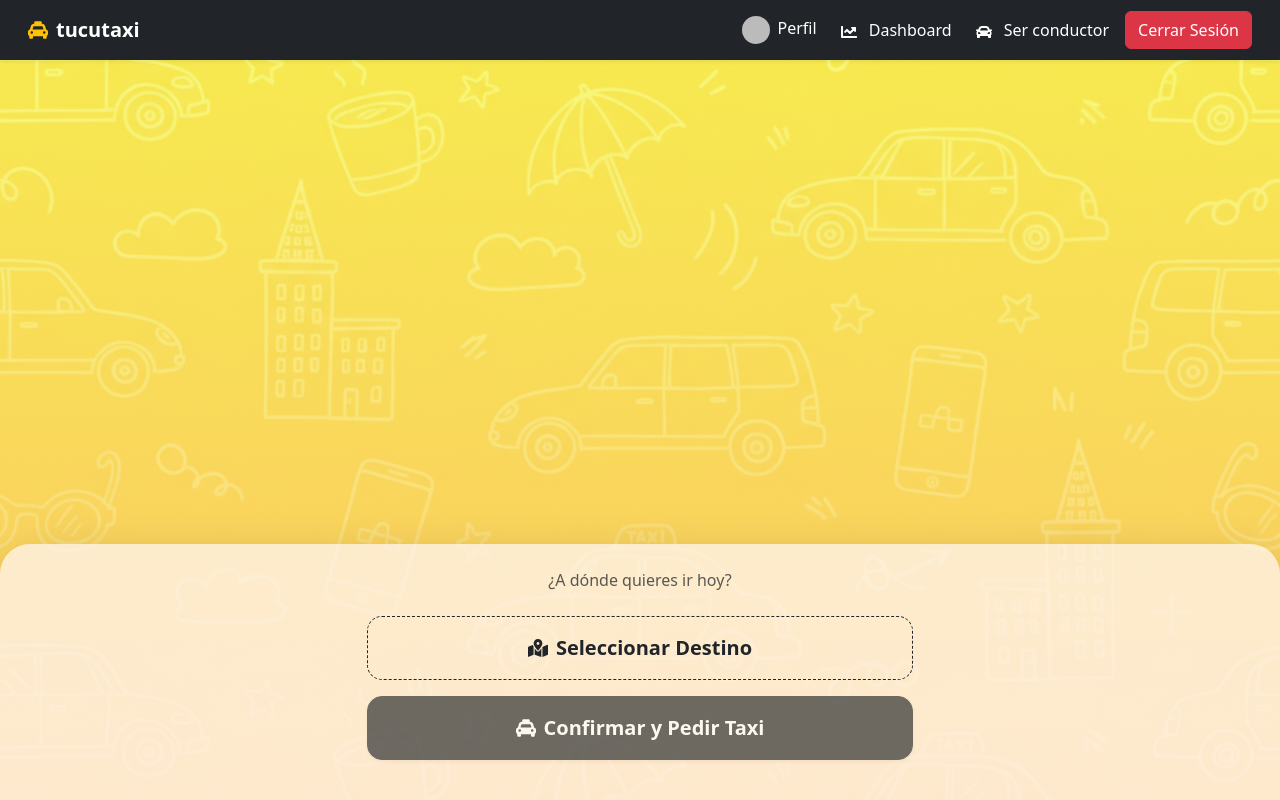
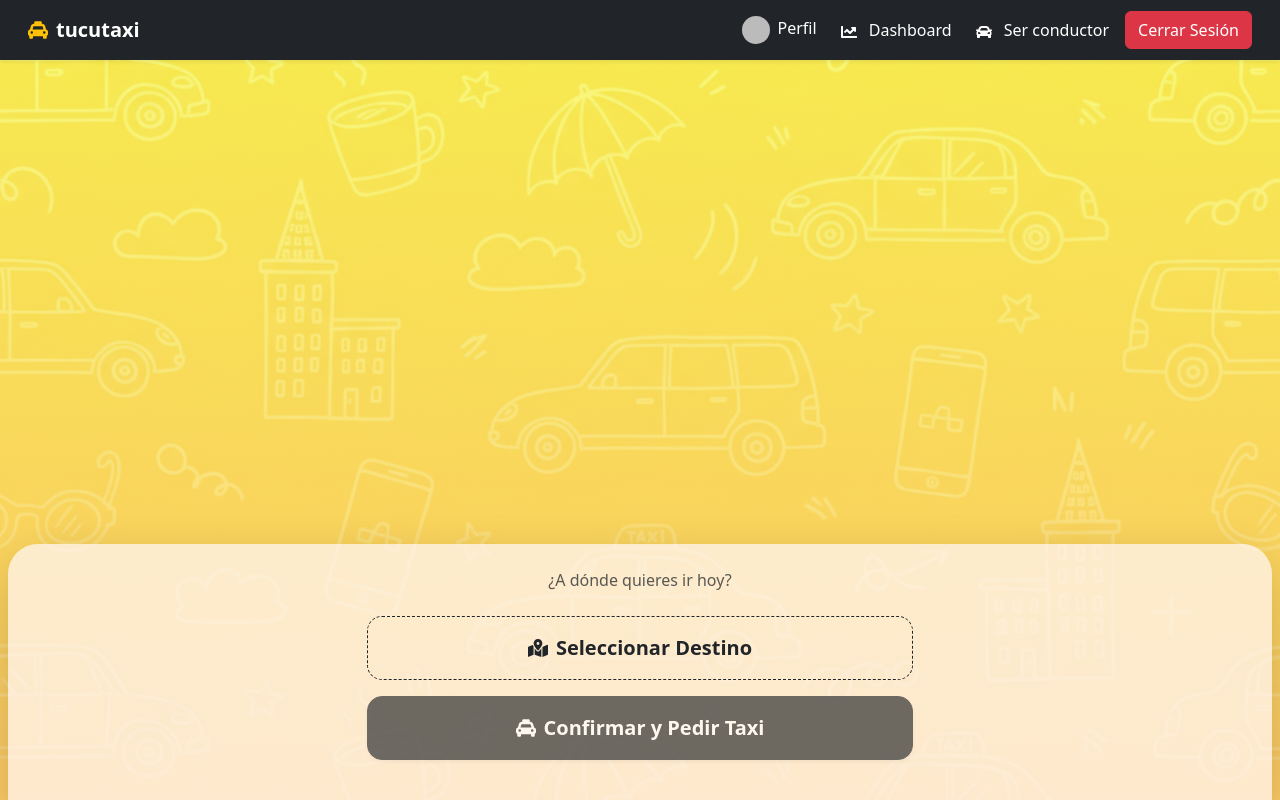
Before and after one commit to manuelperez0000/tucutaxi, a React (Vite) app: page /dashboard in a window 1280 px wide. Built offline with nearby package versions, Linux system fonts and the light colour scheme; no server answers; the database is empty; sample sign-in values are in the browser's storage.

Commit message:
mapa interno

```diff
--- a/src/pages/Dashboard.jsx
+++ b/src/pages/Dashboard.jsx
@@ -48,7 +48,7 @@ const Dashboard = ({ user }) => {
     <div className="min-vh-100 d-flex flex-column">
       <Navbar user={user} />
 
-      <main className="container-fluid mt-auto d-flex flex-column align-items-center p-0">
+      <main className="container-fluid mt-auto d-flex flex-column align-items-center px-2">
         <div className="card2 border-0 shadow-lg text-center p-4 w-100" style={{ borderRadius: '30px 30px 0 0', backgroundColor: 'rgba(255, 246, 246, 0.72)' }}>
 
           <div className="container-md">
```
